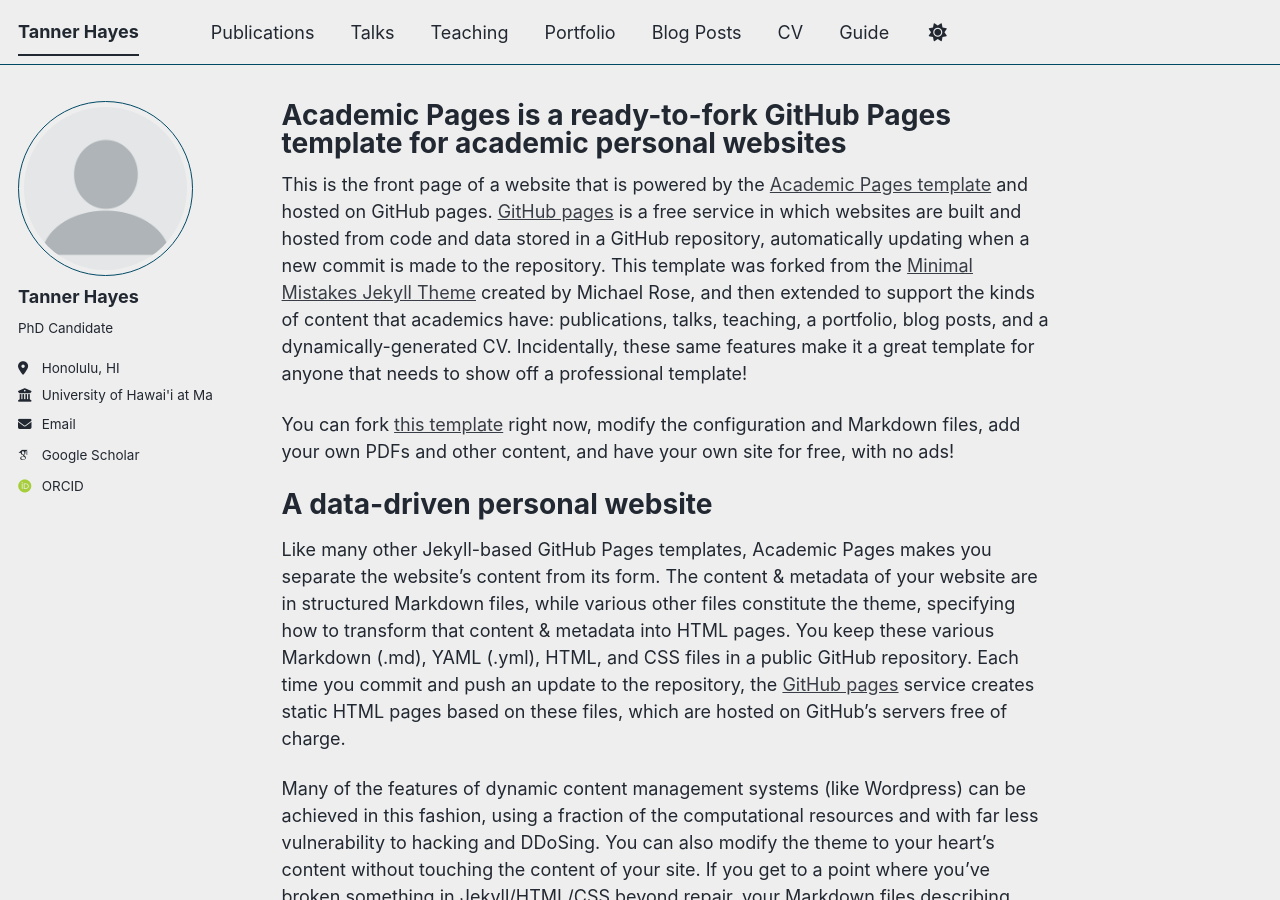
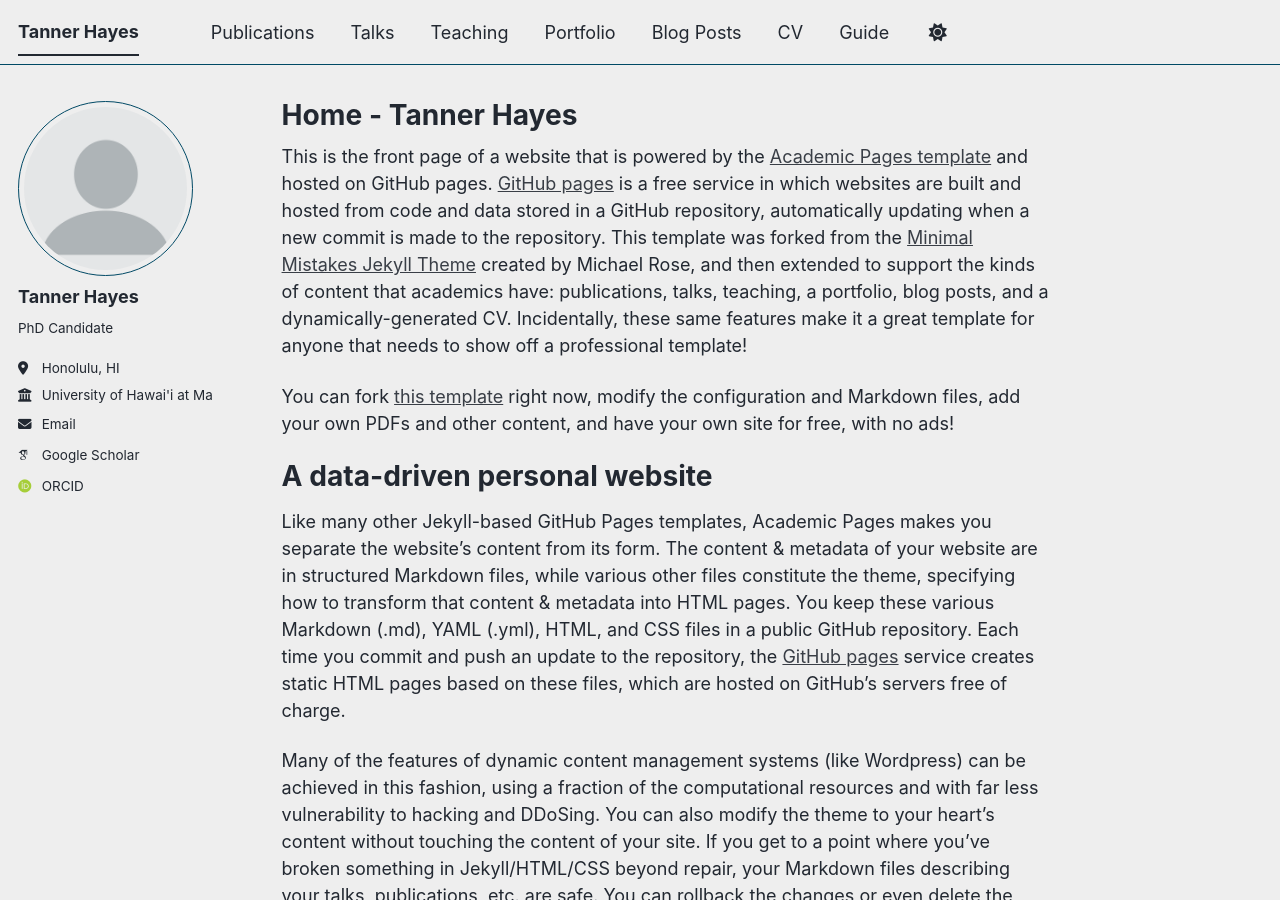
Before and after one commit to th-blip12/twhayes, a Jekyll site: the page built from _pages/about.md, in a window 1280 px wide and 900 px high. Built offline with Jekyll 4.4.1, drawn with Linux system fonts in a browser that asks for light colours; some web fonts are replaced; a script bundle is joined from its source files by our own code; library files that are not in the unit come from our copies.

Commit message:
Update about.md

```diff
--- a/_pages/about.md
+++ b/_pages/about.md
@@ -1,6 +1,6 @@
 ---
 permalink: /
-title: "Academic Pages is a ready-to-fork GitHub Pages template for academic personal websites"
+title: "Home - Tanner Hayes"
 author_profile: true
 redirect_from:
   - /about/
```
